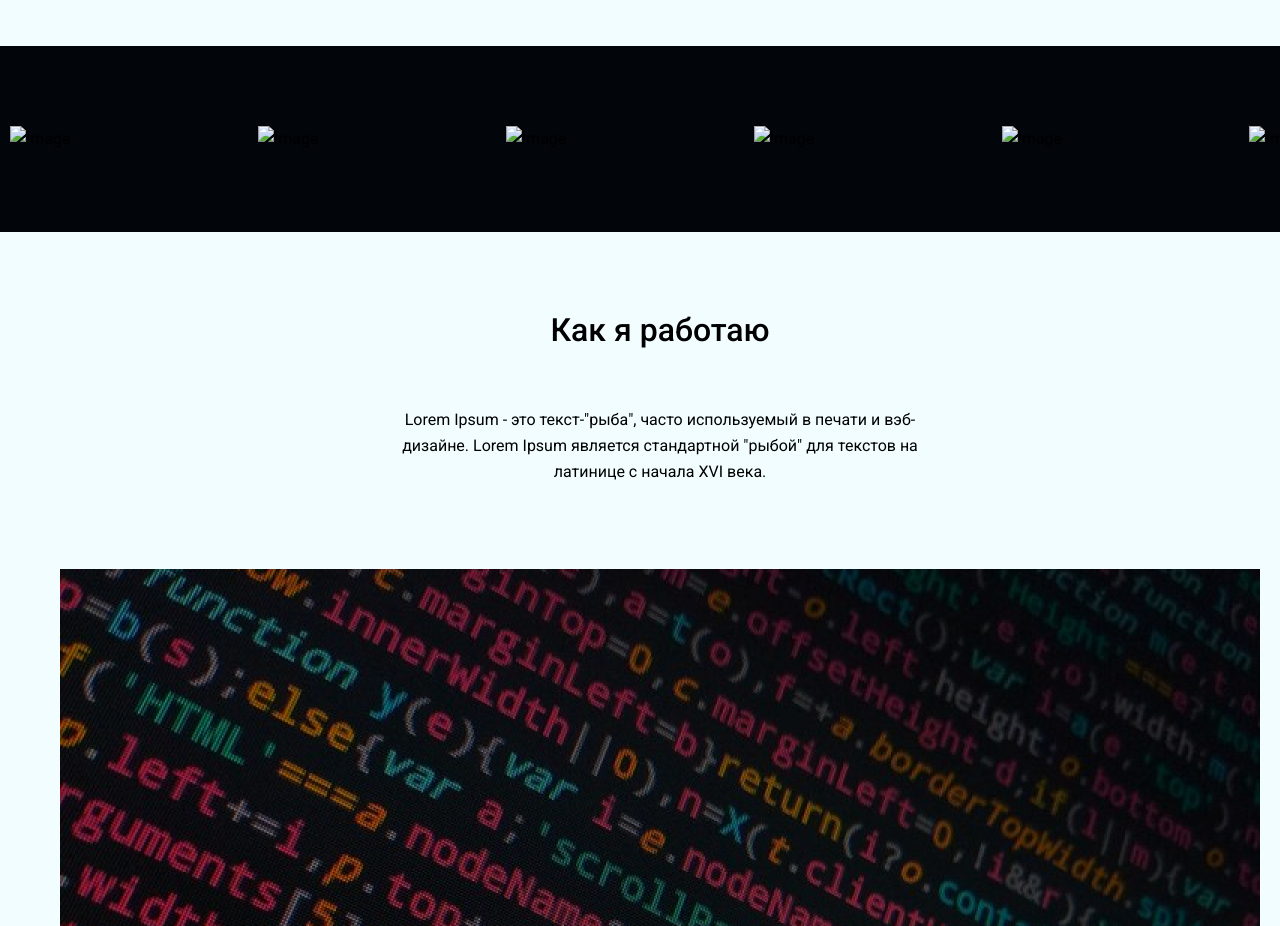
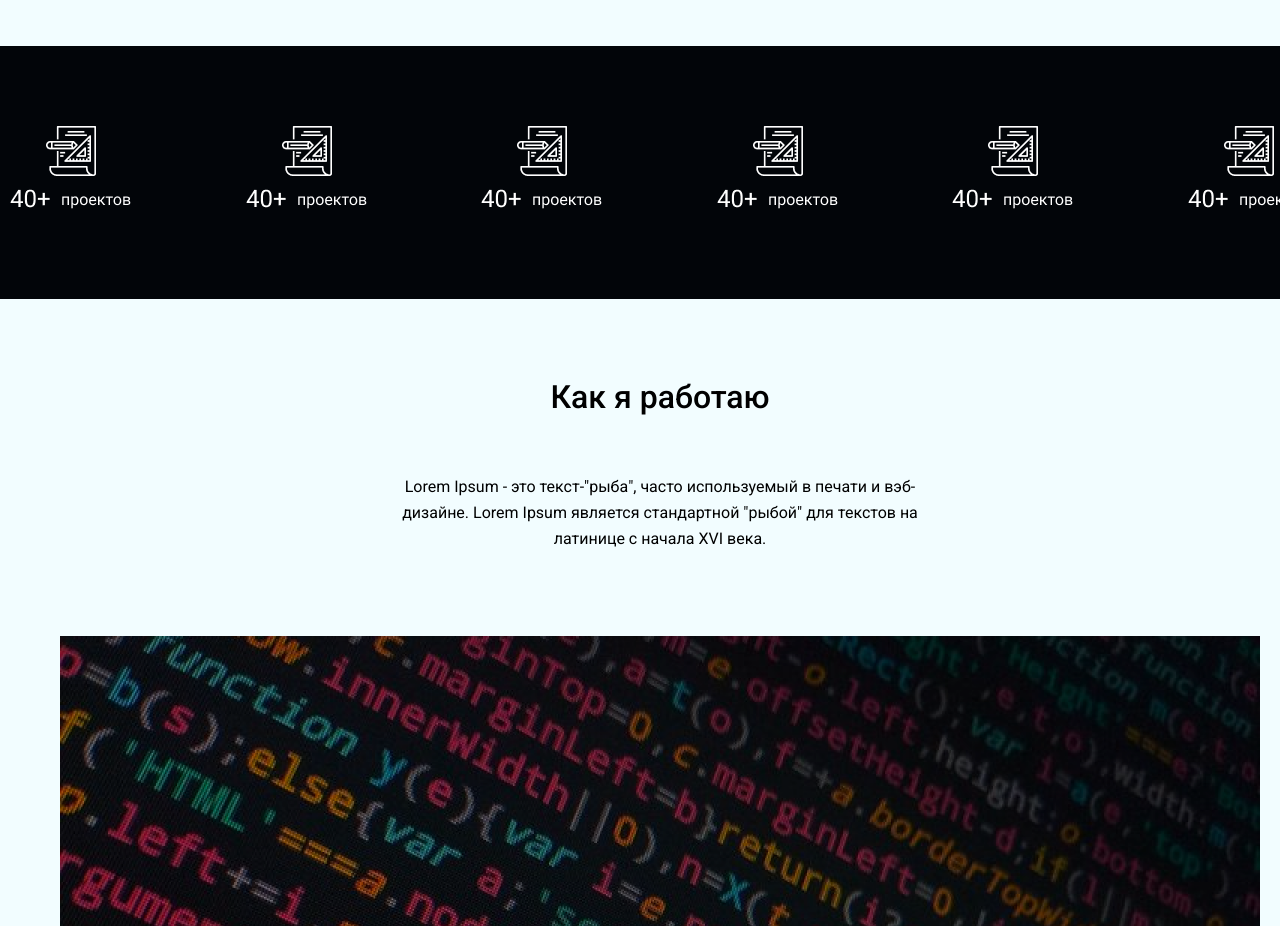
Before and after one commit to annabondarr/Test-project3, a plain HTML site: page index.html in a window 1280 px wide. Shown: the part 1120-2046 px from the top of the page. Drawn offline with Linux system fonts and the light colour scheme; the site is published under a folder, as on GitHub Pages, so addresses that start at the root find nothing.

Commit message:
third commit

```diff
--- a/index.html
+++ b/index.html
@@ -46,12 +46,12 @@
     <div class="cards">
         <div class="container">
             <ul class="d-flex">
-                <li><img src="/images/Group.png" alt="Image"></li>
-                <li><img src="/images/Group.png" alt="Image"></li>
-                <li><img src="/images/Group.png" alt="Image"></li>
-                <li><img src="/images/Group.png" alt="Image"></li>
-                <li><img src="/images/Group.png" alt="Image"></li>
-                <li><img src="/images/Group.png" alt="Image"></li>
+                <li><img src="images/Group.png" alt="Image"></li>
+                <li><img src="images/Group.png" alt="Image"></li>
+                <li><img src="images/Group.png" alt="Image"></li>
+                <li><img src="images/Group.png" alt="Image"></li>
+                <li><img src="images/Group.png" alt="Image"></li>
+                <li><img src="images/Group.png" alt="Image"></li>
             </ul>
         </div>
     </div>
```
